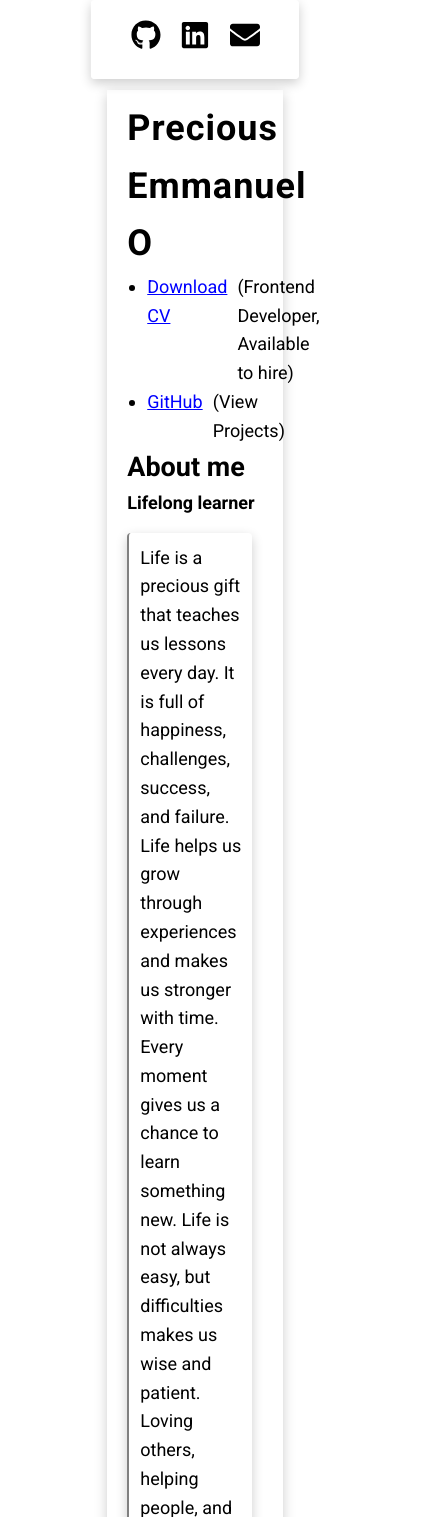
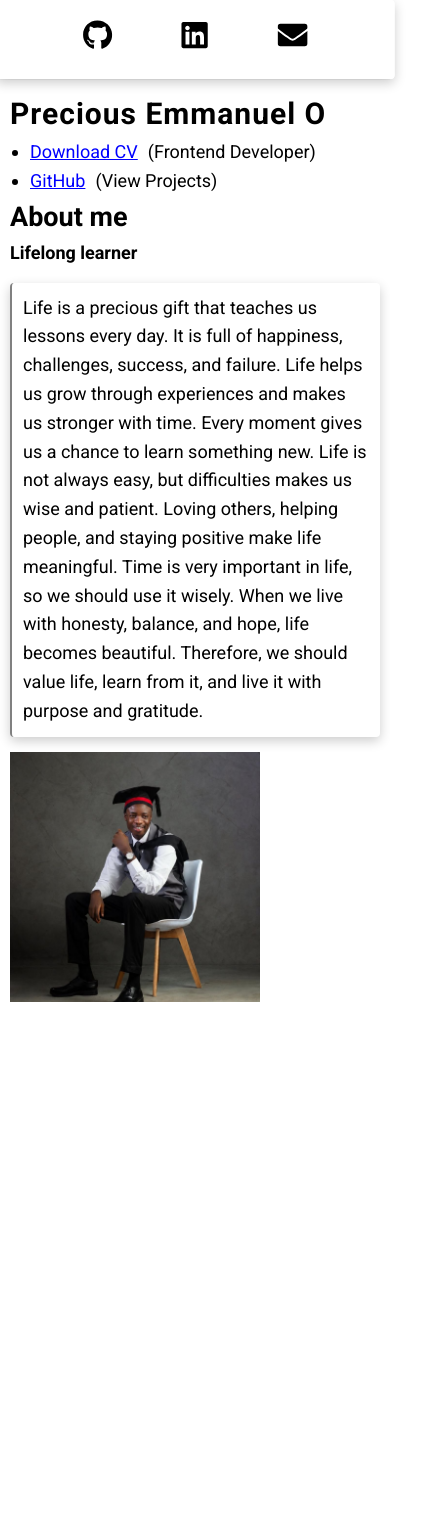
Before and after one commit to oeprecious/PreciousEmmanuelO, a React (Vite) app: page / in a window 390 px wide. Shown: the top 1517 px of the page, 427 px wide, since content can reach past the window. After the commit the page ends 1017 px from the top, so only its background shows below. Built offline with nearby package versions, Linux system fonts and the light colour scheme; no server answers; a web font is replaced by a local one.

Commit message:
Started working on responsive design wuth media query

```diff
--- a/src/App.jsx
+++ b/src/App.jsx
@@ -28,7 +28,7 @@ const App = () => {
 
               <ul>
                 <div className="cv_project_Link">
-                  <li><a href="https://docs.google.com/document/d/1ayuwa77sy24g4FpbWEazTjs76mbdmRR5gf5h4e1_HjY/export?format=pdf">Download CV</a></li> <p>(Frontend Developer, Available to hire)</p>
+                  <li><a href="https://docs.google.com/document/d/1ayuwa77sy24g4FpbWEazTjs76mbdmRR5gf5h4e1_HjY/export?format=pdf">Download CV</a></li> <p>(Frontend Developer)</p>
                 </div>
 
                 <div className="cv_project_Link">
@@ -49,7 +49,7 @@ const App = () => {
                 Time is very important in life, so we should use it wisely. When we live with honesty, balance, and hope, life becomes beautiful. Therefore, we should value life, learn from it, and live it with purpose and gratitude.
               </div>
 
-               <div className="imageCard">
+              <div className="imageCard">
                 <img src={Precious} alt={Precious} className="image" />
               </div>
 
--- a/src/index.css
+++ b/src/index.css
@@ -21,3 +21,48 @@ body {
   line-height: 1.6;
   font-size: var(--font-szie);
 }
+
+@media only screen and (max-width: 768px) {
+  /* * {
+    border: 1px solid red;
+  } */
+
+  .card {
+    width: fit-content;
+    padding-top: 1rem;
+    padding-left: 1rem !important;
+    padding-right: 1rem;
+  }
+
+  .contentContainer {
+    width: 100% !important;
+  }
+
+  .navBar {
+    width: 92% !important;
+  }
+
+  .image {
+    width: 25rem !important;
+    height: 25rem !important;
+    display: block;
+    object-fit: cover;
+  }
+
+  .card h1 {
+    font-size: 3rem;
+  }
+
+  .imageCard {
+    width: fit-content;
+  }
+
+  .favQuote {
+    max-width: 100% !important;
+  }
+
+  .container {
+    padding-top: 8rem !important;
+  }
+
+}
```
